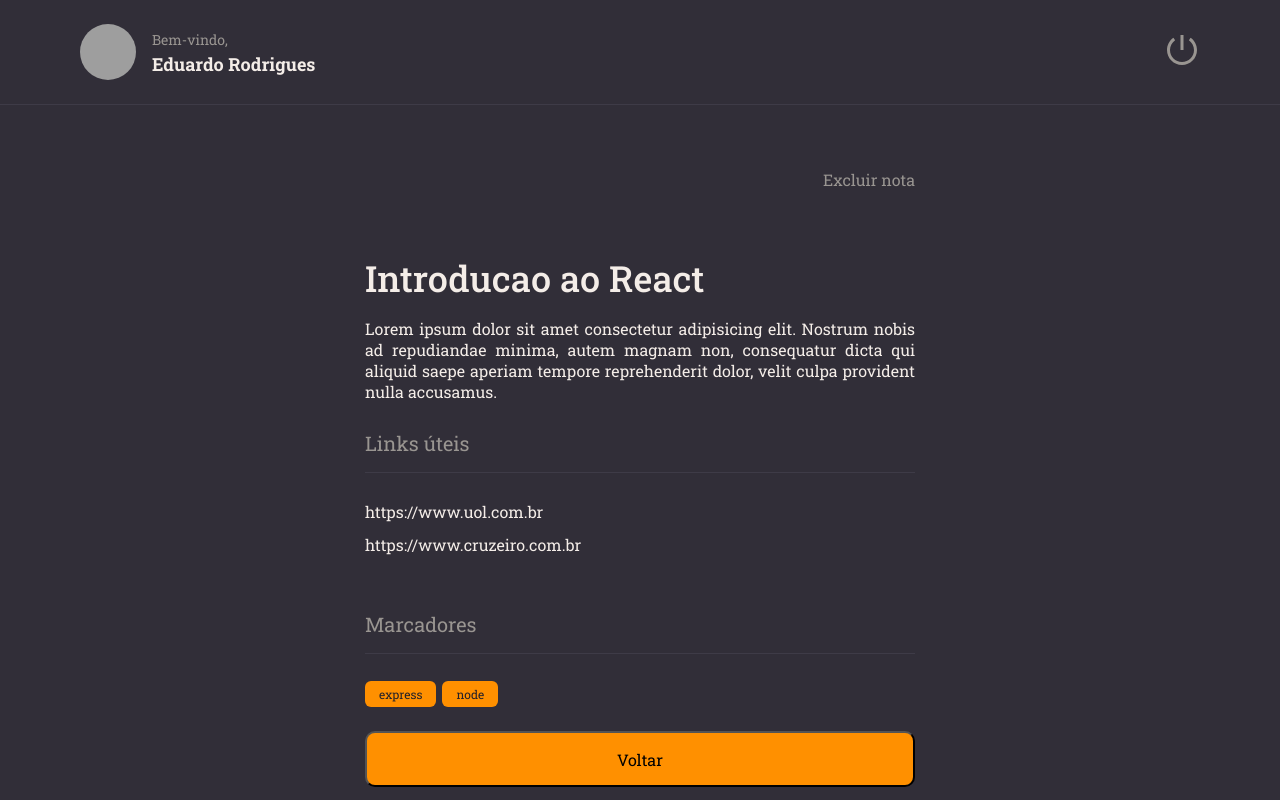
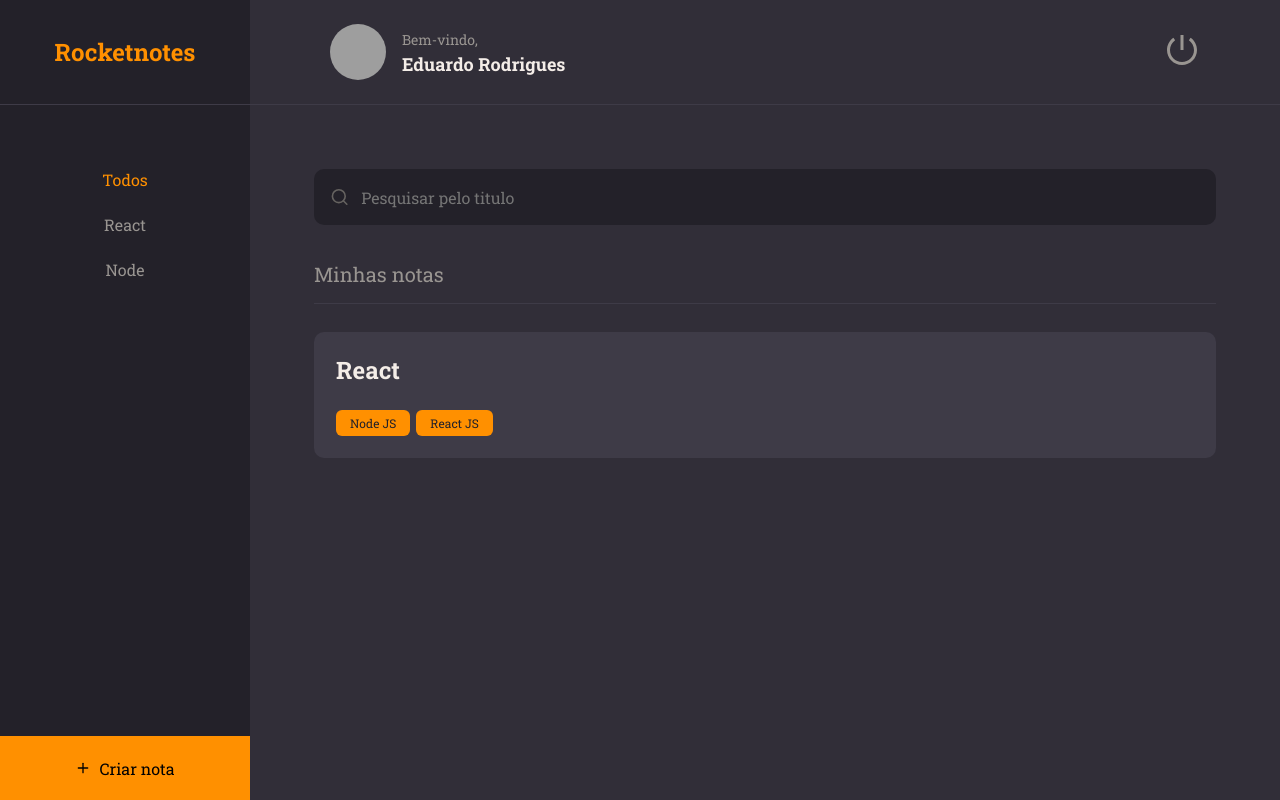
Before and after one commit to edurodrigues0/rocket-notes-web, a React (Vite) app: page / in a window 1280 px wide. Built offline with nearby package versions, Linux system fonts and the light colour scheme; grey boxes are pictures that could not be loaded.

Commit message:
feat: adicionando pagina home

```diff
--- a/src/App.tsx
+++ b/src/App.tsx
@@ -1,5 +1,5 @@
-import { Details } from './pages/Details'
+import { Home } from './pages/Home'
 
 export function App() {
-  return <Details />
+  return <Home />
 }
--- a/src/components/ButtonText/index.tsx
+++ b/src/components/ButtonText/index.tsx
@@ -2,11 +2,16 @@
 
 interface ButtonTextProps {
   title: string
+  isActive?: boolean
 }
 
-export function ButtonText({ title, ...rest }: ButtonTextProps) {
+export function ButtonText({
+  title,
+  isActive = false,
+  ...rest
+}: ButtonTextProps) {
   return (
-    <Container type="button" {...rest}>
+    <Container type="button" $isactive={isActive.toString()} {...rest}>
       {title}
     </Container>
   )
--- a/src/components/ButtonText/styles.ts
+++ b/src/components/ButtonText/styles.ts
@@ -1,9 +1,14 @@
 import styled from 'styled-components'
 import theme from '../../styles/theme'
 
-export const Container = styled.button`
+interface ContainerProps {
+  $isactive?: string
+}
+
+export const Container = styled.button<ContainerProps>`
   background: none;
-  color: ${theme.COLORS.GRAY_100};
+  color: ${({ $isactive }) =>
+    $isactive === 'true' ? theme.COLORS.ORANGE : theme.COLORS.GRAY_100};
 
   border: none;
   font-size: 1rem;
--- /dev/null
+++ b/src/components/Input/index.tsx
@@ -0,0 +1,15 @@
+import { ReactElement } from 'react'
+import { Container } from './styles'
+
+interface InputProps extends React.InputHTMLAttributes<HTMLInputElement> {
+  icon?: ReactElement
+}
+
+export function Input({ icon, ...rest }: InputProps) {
+  return (
+    <Container>
+      {icon}
+      <input {...rest} />
+    </Container>
+  )
+}
--- /dev/null
+++ b/src/components/Input/styles.ts
@@ -0,0 +1,33 @@
+import styled from 'styled-components'
+import theme from '../../styles/theme'
+
+export const Container = styled.div`
+  width: 100%;
+  display: flex;
+  align-items: center;
+
+  background-color: ${theme.COLORS.BACKGROUND_900};
+  color: ${theme.COLORS.GRAY_300};
+
+  margin-bottom: 8px;
+  border-radius: 10px;
+
+  > svg {
+    margin-left: 16px;
+  }
+
+  > input {
+    height: 56px;
+    width: 100%;
+
+    padding: 12px;
+
+    color: ${theme.COLORS.WHITE};
+    background: transparent;
+    border: 0;
+
+    &:placeholder {
+      color: ${theme.COLORS.GRAY_300};
+    }
+  }
+`
--- /dev/null
+++ b/src/components/Note/index.tsx
@@ -0,0 +1,32 @@
+import { Container } from './styles'
+import { Tag } from '../Tag'
+
+interface Tag {
+  id: string
+  name: string
+}
+
+interface Note {
+  title: string
+  tags: Tag[]
+}
+
+interface NoteProps {
+  data: Note
+}
+
+export function Note({ data, ...rest }: NoteProps) {
+  return (
+    <Container {...rest}>
+      <h1>{data.title}</h1>
+
+      {data.tags && (
+        <footer>
+          {data.tags.map((tag) => (
+            <Tag key={tag.id} title={tag.name} />
+          ))}
+        </footer>
+      )}
+    </Container>
+  )
+}
--- /dev/null
+++ b/src/components/Note/styles.ts
@@ -0,0 +1,27 @@
+import styled from 'styled-components'
+import theme from '../../styles/theme'
+
+export const Container = styled.button`
+  width: 100%;
+  background-color: ${theme.COLORS.BACKGROUND_700};
+
+  border: none;
+  border-radius: 10px;
+
+  padding: 22px;
+  margin-bottom: 16px;
+
+  > h1 {
+    flex: 1;
+    text-align: left;
+    font-weight: 700;
+    font-size: 24px;
+    color: ${theme.COLORS.WHITE};
+  }
+
+  > footer {
+    width: 100%;
+    display: flex;
+    margin-top: 24px;
+  }
+`
--- a/src/components/Tag/index.tsx
+++ b/src/components/Tag/index.tsx
@@ -4,6 +4,6 @@
   title: string
 }
 
-export function Tag({ title }: TagProps) {
-  return <Container>{title}</Container>
+export function Tag({ title, ...rest }: TagProps) {
+  return <Container {...rest}>{title}</Container>
 }
--- /dev/null
+++ b/src/pages/Home/index.tsx
@@ -0,0 +1,60 @@
+import { FiPlus, FiSearch } from 'react-icons/fi'
+
+import { Container, Brand, Menu, Search, Content, NewNote } from './styles'
+import { Header } from '../../components/Header'
+import { ButtonText } from '../../components/ButtonText'
+import { Input } from '../../components/Input'
+import { Section } from '../../components/Section'
+import { Note } from '../../components/Note'
+
+export function Home() {
+  return (
+    <Container>
+      <Brand>
+        <h1>Rocketnotes</h1>
+      </Brand>
+
+      <Header />
+
+      <Menu>
+        <li>
+          <ButtonText isActive title="Todos" />
+        </li>
+
+        <li>
+          <ButtonText title="React" />
+        </li>
+
+        <li>
+          <ButtonText title="Node" />
+        </li>
+      </Menu>
+
+      <Search>
+        <Input
+          placeholder="Pesquisar pelo titulo"
+          icon={<FiSearch size={20} />}
+        />
+      </Search>
+
+      <Content>
+        <Section title="Minhas notas">
+          <Note
+            data={{
+              title: 'React',
+              tags: [
+                { id: '1', name: 'Node JS' },
+                { id: '2', name: 'React JS' },
+              ],
+            }}
+          />
+        </Section>
+      </Content>
+
+      <NewNote>
+        <FiPlus />
+        Criar nota
+      </NewNote>
+    </Container>
+  )
+}
--- /dev/null
+++ b/src/pages/Home/styles.ts
@@ -0,0 +1,74 @@
+import styled from 'styled-components'
+import theme from '../../styles/theme'
+
+export const Container = styled.div`
+  width: 100%;
+  height: 100vh;
+
+  display: grid;
+  grid-template-columns: 250px auto;
+  grid-template-rows: 105px 128px auto 64px;
+  grid-template-areas:
+    'brand header'
+    'menu search'
+    'menu content'
+    'newnote content';
+
+  background-color: ${theme.COLORS.BACKGROUND_800};
+`
+
+export const Brand = styled.div`
+  grid-area: brand;
+
+  display: flex;
+  justify-content: center;
+  align-items: center;
+
+  border-bottom-width: 1px;
+  border-bottom-style: solid;
+  border-bottom-color: ${theme.COLORS.BACKGROUND_700};
+
+  background-color: ${theme.COLORS.BACKGROUND_900};
+
+  > h1 {
+    font-size: 24px;
+    color: ${theme.COLORS.ORANGE};
+  }
+`
+
+export const Menu = styled.ul`
+  grid-area: menu;
+  background-color: ${theme.COLORS.BACKGROUND_900};
+
+  padding-top: 64px;
+  text-align: center;
+
+  > li {
+    margin-bottom: 24px;
+  }
+`
+
+export const Search = styled.div`
+  grid-area: search;
+  padding: 64px 64px 0;
+`
+
+export const Content = styled.div`
+  grid-area: content;
+  padding: 0 64px;
+  overflow-y: auto;
+`
+
+export const NewNote = styled.button`
+  grid-area: newnote;
+  background-color: ${theme.COLORS.ORANGE};
+  border: none;
+
+  display: flex;
+  align-items: center;
+  justify-content: center;
+
+  svg {
+    margin-right: 8px;
+  }
+`
```
